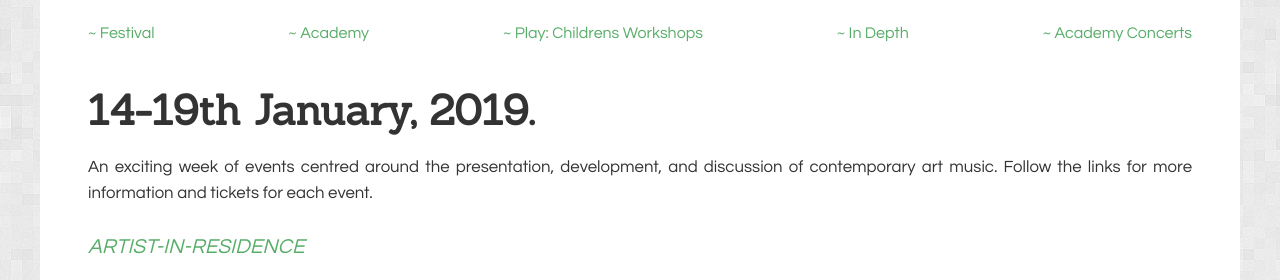
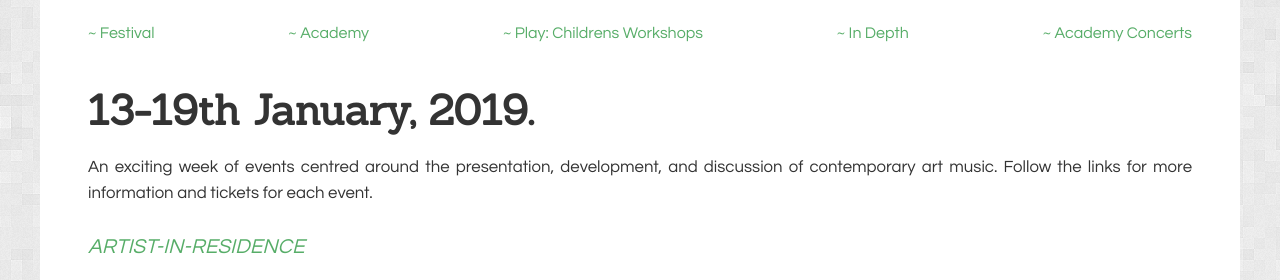
Before and after one commit to unclewalter/tilde-festival-website, a Jekyll site: the page built from pages/tnmw.md, in a window 1280 px wide and 900 px high. Shown: the part 466-746 px from the top of the window. Built offline with Jekyll 4.4.1, drawn with Linux system fonts in a browser that asks for light colours; a script that is not in the unit is left out.

Commit message:
Date fix

```diff
--- a/pages/tnmw.md
+++ b/pages/tnmw.md
@@ -30,7 +30,7 @@ published: true
   <a href="/monash">~ Academy Concerts</a>
 </div>
 
-# 14-19th January, 2019.
+# 13-19th January, 2019.
 
 An exciting week of events centred around the presentation, development, and discussion of contemporary art music. Follow the links for more information and tickets for each event.
 
```
